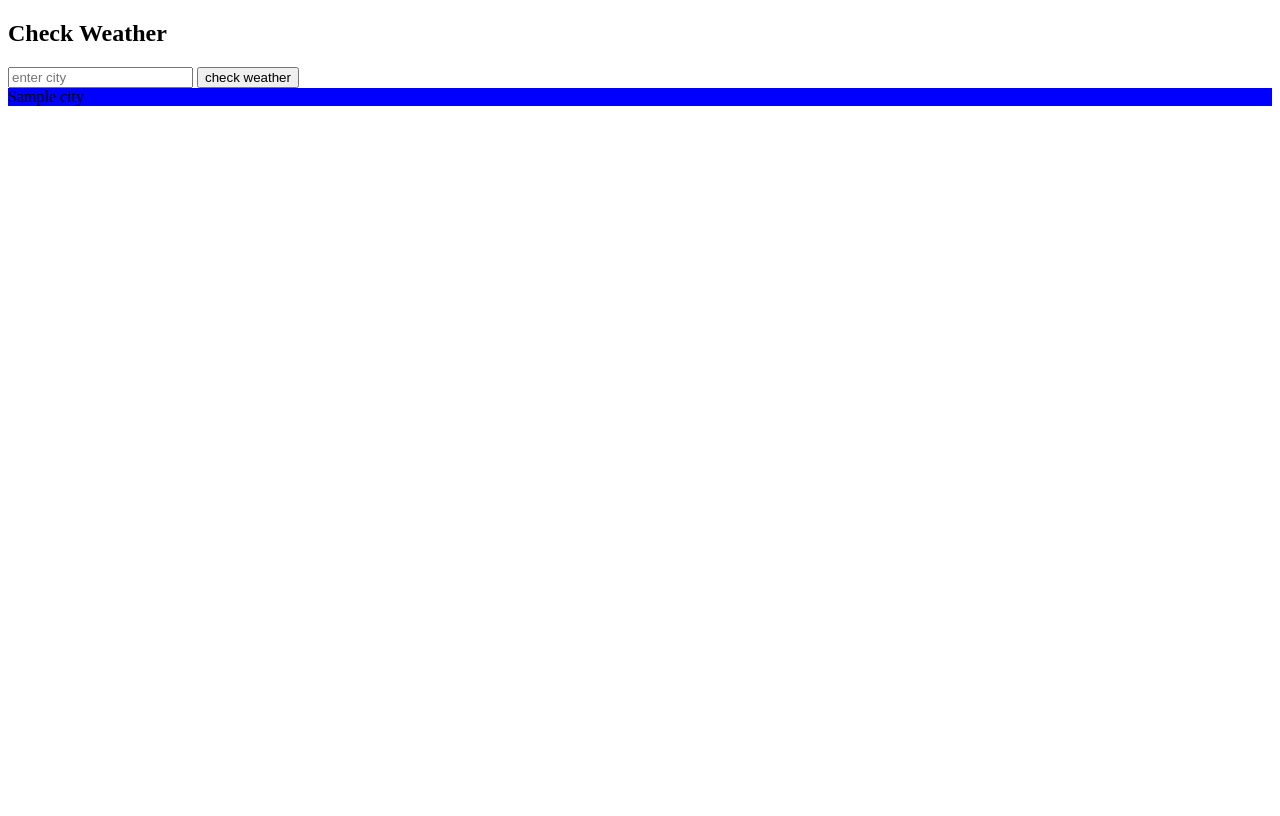
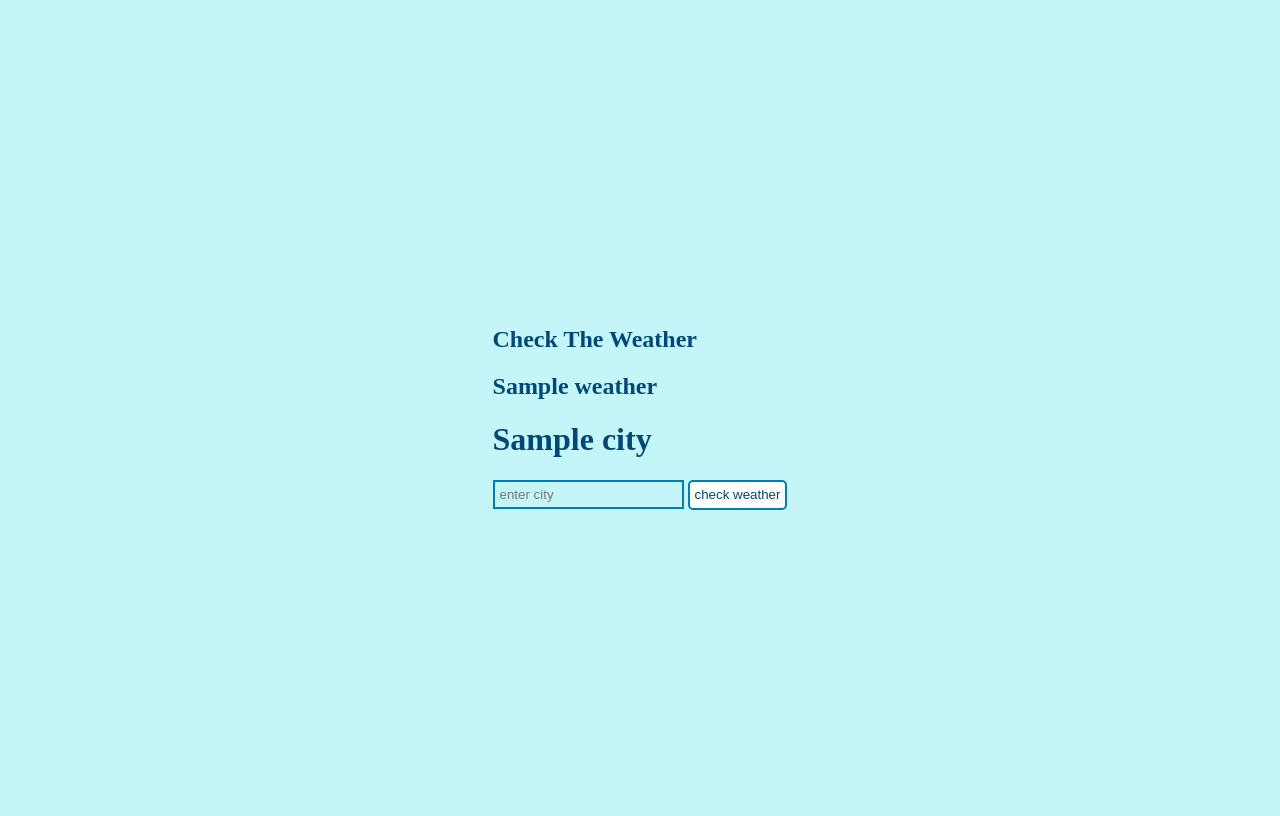
Before and after one commit to monicakrystal/weatherapp, a Flask app: template templates/index.html in a window 1280 px wide. Before the commit the page ends 106 px from the top, so only its background shows below. Run offline with Flask 3, Linux system fonts and the light colour scheme; the template is opened without the code that fills it: most values are stand-ins (such as "Sample title", 1, 10 or a date in 2020).

Commit message:
added an endpoint added an html template

```diff
--- a/app.py
+++ b/app.py
@@ -3,6 +3,11 @@ from flask import Flask, request, render_template
 
 app = Flask(__name__)
 
+api_key = '1e832c3fb8f1f922610f136fab1f1056'
+base_url = f'http://api.weatherstack.com/current?access_key={api_key}&query='
+
+def celsius_to_fahrenheit(celsius):
+    return (celsius * 9/5) + 32
 
 @app.route('/', methods=['GET', 'POST'])
 def index():
@@ -10,8 +15,11 @@ def index():
     city = ""
     if request.method == 'POST':
         city = request.form['city']
-    return render_template("index.html", city=city)
-
+        response = requests.get(base_url + city)
+        weather_celsius = response.json()['current']['temperature']
+        weather_fahrenheit = celsius_to_fahrenheit(weather_celsius)
+        weather = f"{weather_celsius}°C / {weather_fahrenheit}°F"
+    return render_template("index.html", city=city, weather=weather)
 
 if __name__ == '__main__':
     app.run(debug=True)
--- /dev/null
+++ b/static/style.css
@@ -0,0 +1,37 @@
+*{
+  color: #004878;
+}
+
+body {
+ display: flex;
+ height: 100vh;
+ justify-content: center;
+ align-items: center;
+ background: #c4f6f9;
+}
+
+
+#submit-city {
+  height: 30px;
+  color: #004878;
+  background: white;
+  padding: 5px;
+  border: 2px solid #007db3;
+  cursor: pointer;
+  border-radius: 5px;
+
+}
+
+#submit-city:hover {
+  background: #004878;
+  color: white;
+}
+
+#city-input {
+  height: 15px;
+  padding: 5px;
+  border: 2px solid #007db3;
+  background: transparent;
+  outline: none;
+
+}
--- a/templates/index.html
+++ b/templates/index.html
@@ -2,16 +2,27 @@
 <html lang="en">
 <head>
     <meta charset="UTF-8">
+    <link rel="stylesheet" href="{{ url_for('static', filename='style.css') }}">
     <title>Weather App</title>
 </head>
 <body>
+    <div class="weather-app">
 
-    <h2>Check Weather</h2>
-    <form method="post">
-        <input type="text" name="city" placeholder="enter city">
-        <input type="submit" value="check weather">
+    <h2>Check The Weather </h2>
 
+    <h2 id="selected-city-weather"> {{weather}} </h2>
+
+    <h1 id="selected-city"> {{city}}</h1>
+
+
+    <form id="form" method="post">
+        <div id="city-input-container">
+        <input id="city-input" type="text" name="city" placeholder="enter city" required>
+        <button id="submit-city" type="submit" value="check weather">check weather</button>
+        </div>
     </form>
-    <header style="background-color:blue;">  {{city}} </header>
+
+    </div>
+
 </body>
 </html>
```
